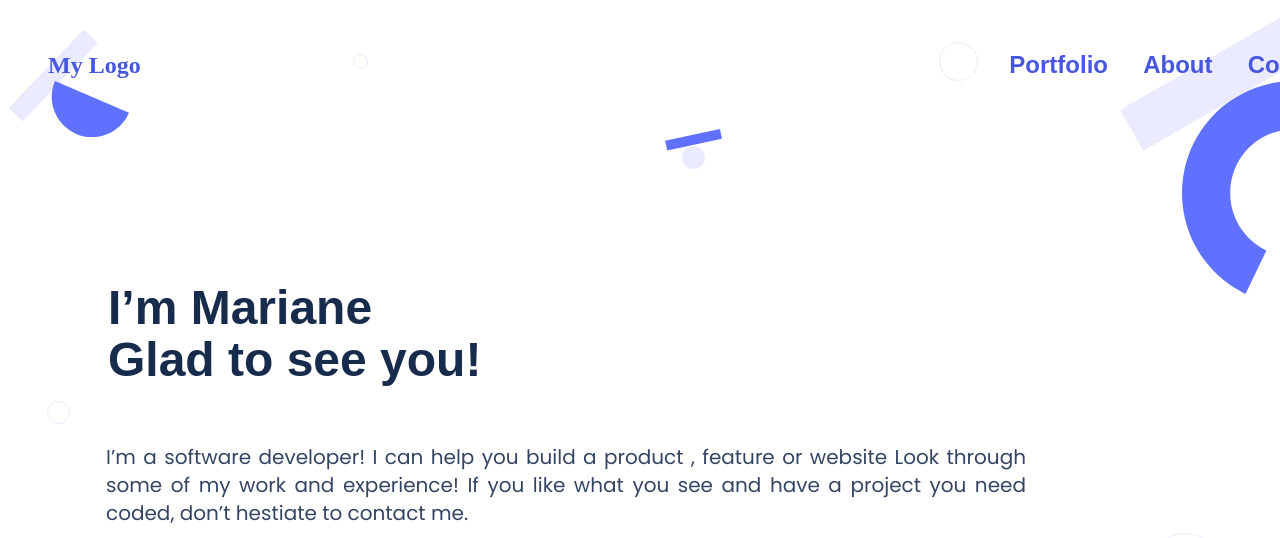
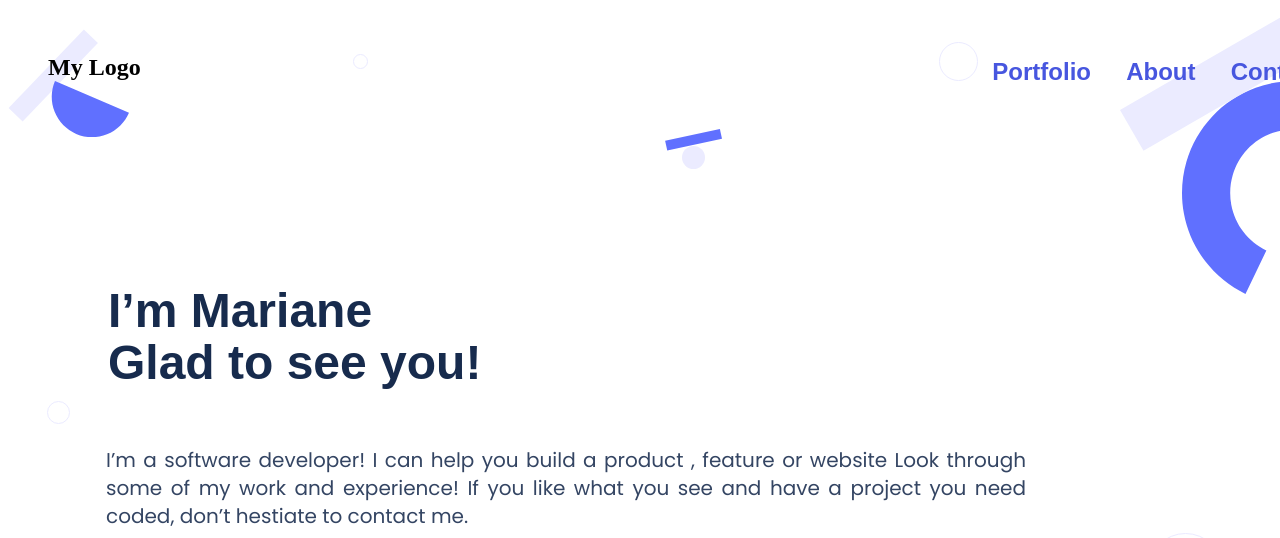
Before and after one commit to benardop/portfolio-project, a plain HTML site: page index.html in a window 1280 px wide. Shown: the top 538 px of the page. Drawn offline with Linux system fonts and the light colour scheme.

```diff
--- a/css/styles.css
+++ b/css/styles.css
@@ -36,6 +36,7 @@
   text-align: center;
   transform: translateX(120%);
   transition: transform 0.5s ease-in;
+  list-style-type: none;
 }
 
 nav ul li {
@@ -61,7 +62,7 @@
   color: #344563;
 }
 
-ul {
+nav #navbar {
   padding: 10px 17px 0 17px;
   display: flex;
   align-items: center;
@@ -135,7 +136,8 @@
   transition: 0.2s;
 }
 
-nav a:hover, nav a:focus {
+nav a:hover,
+nav a:focus {
   color: #000;
 }
 
@@ -150,11 +152,11 @@
   font-size: 30px;
   top: 15px;
   right: 35px;
-  }
+}
 
-ul {
+/* nav ul {
   list-style-type: none;
-}
+} */
 
 .tonic-card {
   display: flex;
@@ -1403,9 +1405,4 @@
     color: #4756df;
     transition: 0.2s;
   }
-
-  nav h2 {
-    display: block;
-    color: #4756df;
-  }
 }
```
